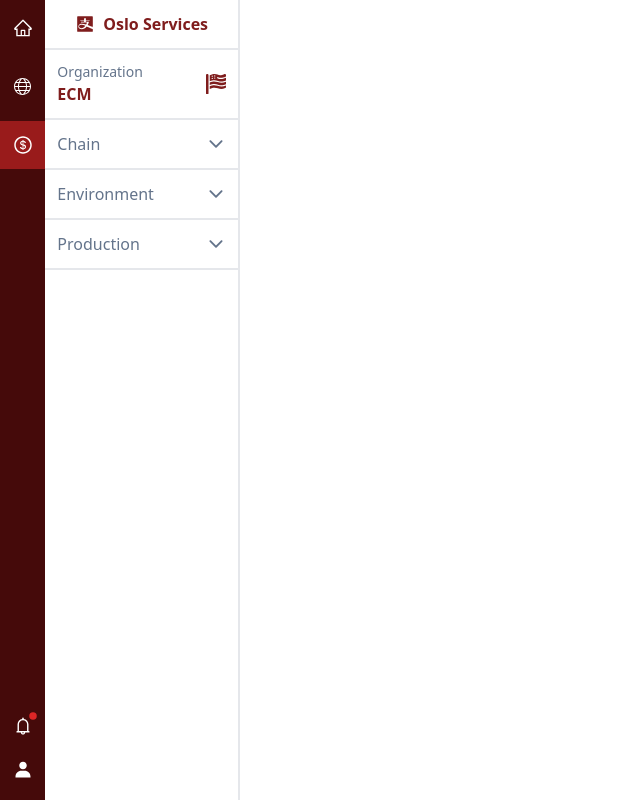
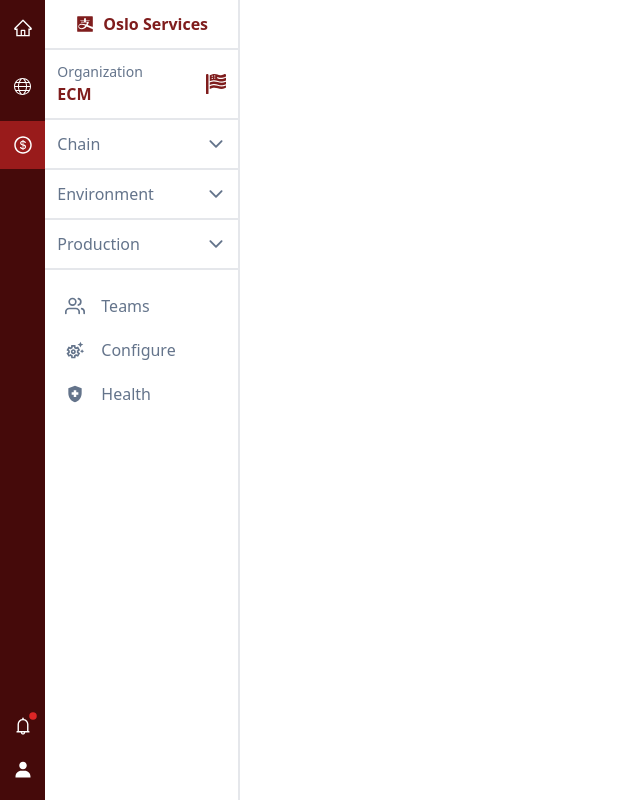
Before and after one commit to shub113/web3, a React (Vite) app: page / in a window 1280 px wide. Both pictures are taken after a click on the element 22 px from the left and 145 px from the top of the page. Shown: the whole page, without its empty margins (0-640 px from the left). Built offline with nearby package versions, Linux system fonts and the light colour scheme.

Commit message:
added footer side-menu

```diff
--- a/src/components/navbarNew/expandableMenu.jsx
+++ b/src/components/navbarNew/expandableMenu.jsx
@@ -1,12 +1,10 @@
-import { useState, memo } from "react";
+import { memo } from "react";
 import { IoIosArrowDown, IoIosArrowUp } from "react-icons/io";
 import { twMerge } from "tailwind-merge";
 
 import { NA } from "../index";
 
-export const ExpandableMenu = memo(({ expanded, setExpanded, menu }) => {
-    const [selectedMenu, setSelectedMenu] = useState({ id: "" });
-
+export const ExpandableMenu = memo(({ menu, expanded, setExpanded, selectedMenu, setSelectedMenu }) => {
     return (
         <div className='p-3 border-b-2'>
             <div
@@ -32,7 +30,7 @@ export const ExpandableMenu = memo(({ expanded, setExpanded, menu }) => {
                 <div className='mt-4'>
                     {menu.children.map(({ id, Icon, title }) => {
                         const subMenuClass = twMerge(
-                            "flex justify-start items-center p-2 my-1 hover:bg-slate-300 cursor-pointer rounded-md",
+                            "flex justify-start items-center p-2 my-1 hover:bg-stone-300 cursor-pointer rounded-md",
                             selectedMenu.id === id && "bg-stone-400"
                         );
                         const iconClass = twMerge("mr-4", selectedMenu.id === id && "text-red-900");
--- a/src/components/navbarNew/navListNew.jsx
+++ b/src/components/navbarNew/navListNew.jsx
@@ -12,6 +12,8 @@ import { BsDot } from "react-icons/bs";
 import { HiInformationCircle } from "react-icons/hi";
 import { LuLayoutDashboard } from "react-icons/lu";
 import { MdOutlineIntegrationInstructions, MdOutlineGeneratingTokens } from "react-icons/md";
+import { FiUsers } from "react-icons/fi";
+import { MdOutlineSettingsSuggest, MdHealthAndSafety } from "react-icons/md";
 
 import { SideSubmenu } from "./sideSubmenu";
 
@@ -124,3 +126,21 @@ export const ExpandableMenuItems = [
         children: productionExpandedMenu,
     },
 ];
+
+export const FooterMenuItems = [
+    {
+        id: "teams",
+        title: "Teams",
+        Icon: FiUsers,
+    },
+    {
+        id: "configure",
+        title: "Configure",
+        Icon: MdOutlineSettingsSuggest,
+    },
+    {
+        id: "health",
+        title: "Health",
+        Icon: MdHealthAndSafety,
+    },
+];
--- a/src/components/navbarNew/sideSubmenu.jsx
+++ b/src/components/navbarNew/sideSubmenu.jsx
@@ -1,15 +1,18 @@
 import { useState } from "react";
 import { AiFillAlipaySquare } from "react-icons/ai";
 import { FaFlagUsa } from "react-icons/fa";
+import { twMerge } from "tailwind-merge";
 
 import { ExpandableMenu } from "./expandableMenu";
 import { ExpandableMenuItems } from "./navListNew";
+import { FooterMenuItems } from "./navListNew";
 
 export function SideSubmenu() {
     const [expanded, setExpanded] = useState({ id: "", state: false });
+    const [selectedMenu, setSelectedMenu] = useState({ id: "" });
 
     return (
-        <div className='text-slate-500'>
+        <div className='text-slate-500  '>
             <div className='flex justify-center items-center w-full p-3 border-b-2'>
                 <AiFillAlipaySquare size={20} className='text-red-900 mr-2' />
                 <span className='text-red-900 font-semibold '>Oslo Services</span>
@@ -31,9 +34,34 @@ export function SideSubmenu() {
                             menu={menu}
                             expanded={expanded}
                             setExpanded={setExpanded}
+                            selectedMenu={selectedMenu}
+                            setSelectedMenu={setSelectedMenu}
                         />
                     );
                 })}
+
+                <div id='footer_side_menu' className='p-3'>
+                    {FooterMenuItems.map(({ id, Icon, title }) => {
+                        const subMenuClass = twMerge(
+                            "flex justify-start items-center p-2 my-1 hover:bg-slate-300 cursor-pointer rounded-md",
+                            selectedMenu.id === id && "bg-stone-400"
+                        );
+                        const iconClass = twMerge("mr-4", selectedMenu.id === id && "text-red-900");
+                        const titleClass = twMerge(selectedMenu.id === id && "text-red-900");
+                        return (
+                            <div
+                                onClick={() => {
+                                    setSelectedMenu({ id });
+                                }}
+                                key={id}
+                                className={subMenuClass}
+                            >
+                                <Icon size={20} className={iconClass} />
+                                <span className={titleClass}>{title}</span>
+                            </div>
+                        );
+                    })}
+                </div>
             </div>
         </div>
     );
```
